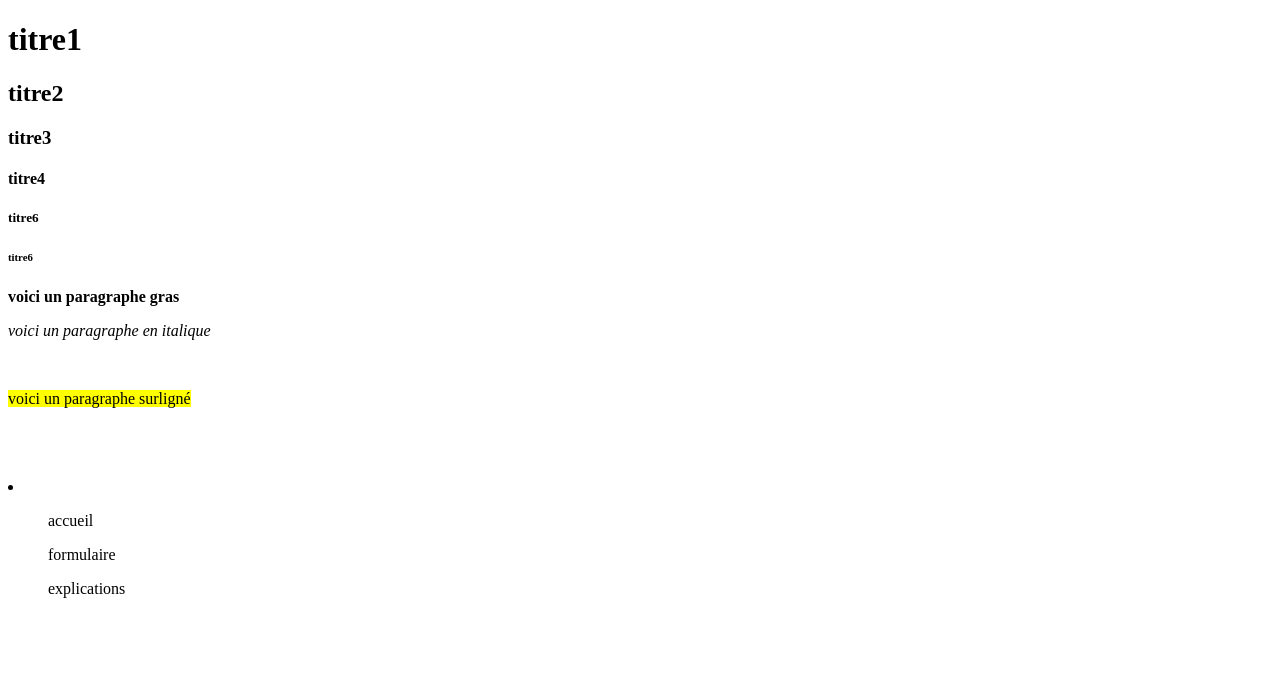
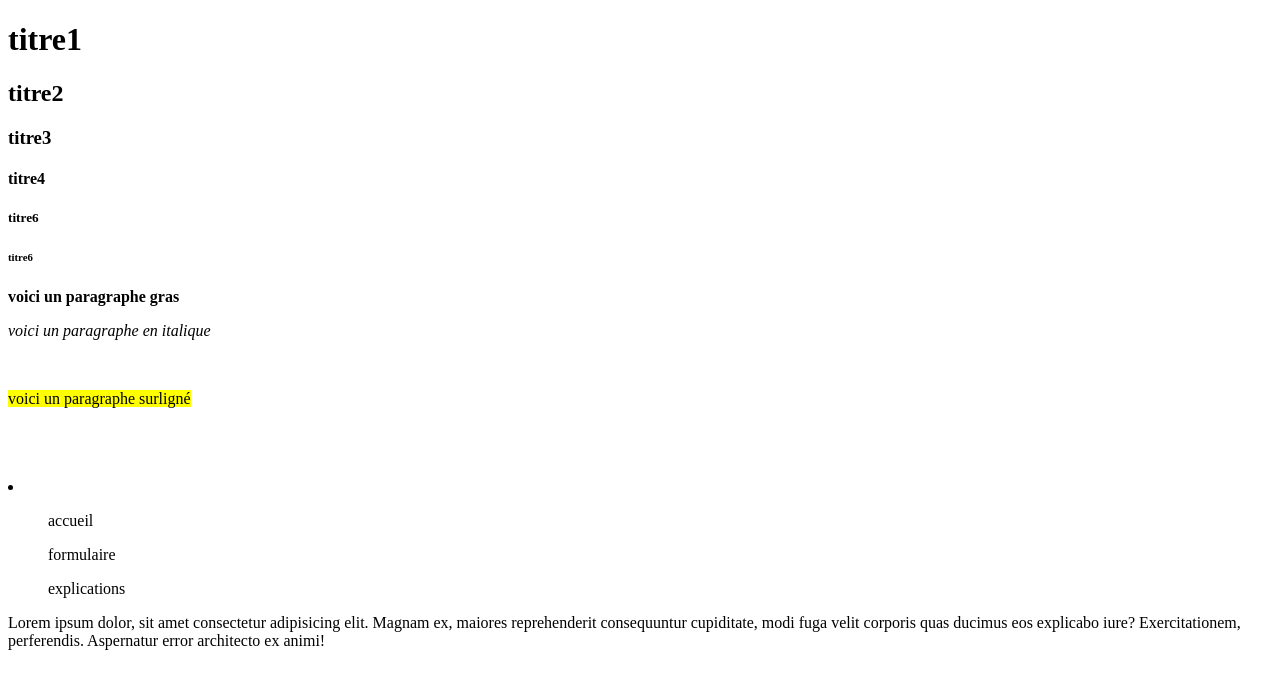
Before and after one commit to jacques1961694/webprojet, a plain HTML site: page index.html in a window 1280 px wide. Drawn offline with Linux system fonts and the light colour scheme.

Commit message:
ajout paragraphe bas

```diff
--- a/index.html
+++ b/index.html
@@ -15,8 +15,6 @@
     <h4>titre4</h4>
     <h5>titre6</h5>
     <h6>titre6</h6>
-
-
 <p><strong>voici un paragraphe gras</strong>
 <br>
 <p><em>voici un paragraphe en italique</em></p>
@@ -30,5 +28,8 @@
     <ul>formulaire</ul>
     <ul>explications</ul>
 </li>
+<div>Lorem ipsum dolor, sit amet consectetur adipisicing elit. Magnam ex, maiores reprehenderit consequuntur cupiditate, modi fuga velit corporis quas ducimus eos
+explicabo iure? Exercitationem, perferendis. Aspernatur error architecto ex animi!</div>
+
 </body>
 </html>
```
